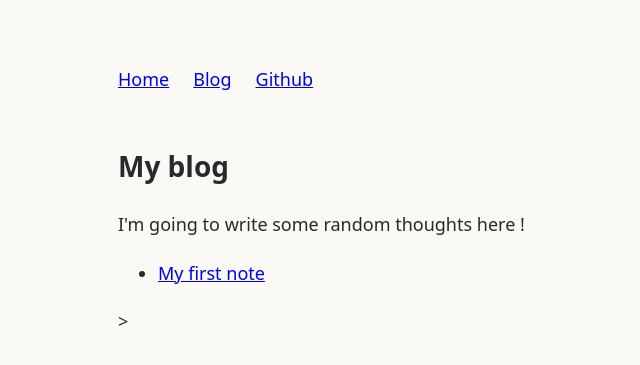
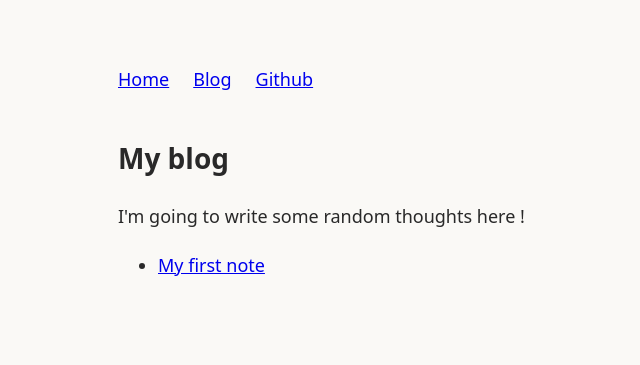
Before and after one commit to daicharlesyc/daicharlesyc.github.io, a Jekyll site: the page built from blog.html, in a window 1280 px wide. Shown: the top 365 px of the page, without its empty margins (182-822 px from the left). Built offline with Jekyll 4.4.1, drawn with Linux system fonts in a browser that asks for light colours.

Commit message:
correction of local host bug

```diff
--- a/_config.yml
+++ b/_config.yml
@@ -1,4 +1,3 @@
 
-theme: jekyll-theme-minimal
 title: "Someone4242's homepage"
 description: "My website (yay!)"
--- a/_layouts/default.html
+++ b/_layouts/default.html
@@ -14,9 +14,9 @@
                 <a href="https://github.com/someone4242">Github</a>
             </nav>
         </header>
+        <main>
+            {{ content }}
+        </main>
     </body>
 
-    <main>
-        {{ content }}
-    </main>
 </html>
--- a/assets/css/style.css
+++ b/assets/css/style.css
@@ -17,7 +17,7 @@
 }
 
 header {
-    margin-bottom: 48px;
+    margin-bottom: 40px;
 }
 
 h1 {
--- a/blog.html
+++ b/blog.html
@@ -13,4 +13,4 @@
             </a>
         </li>
     {% endfor %}
-</ul>>
+</ul>
```
